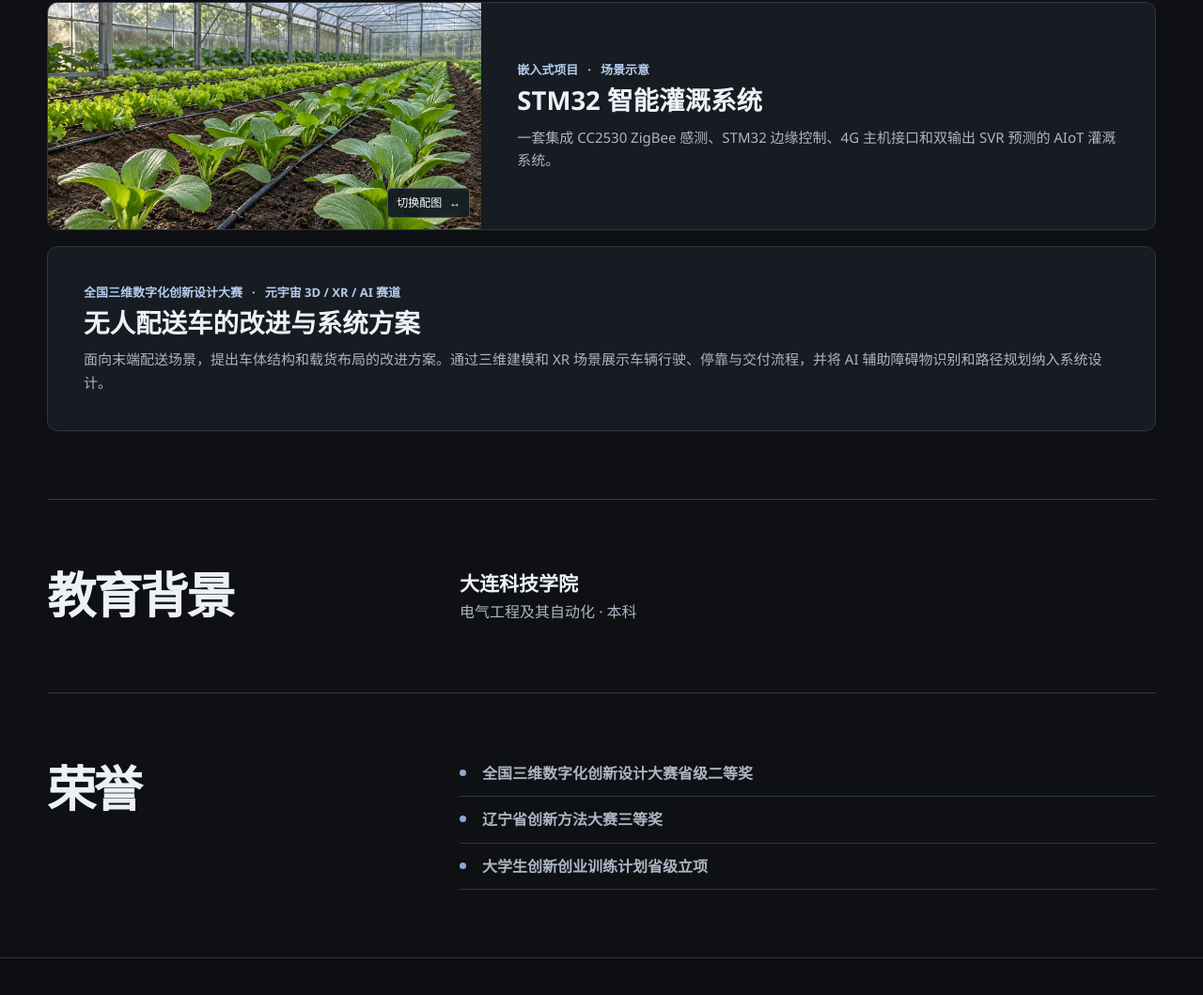
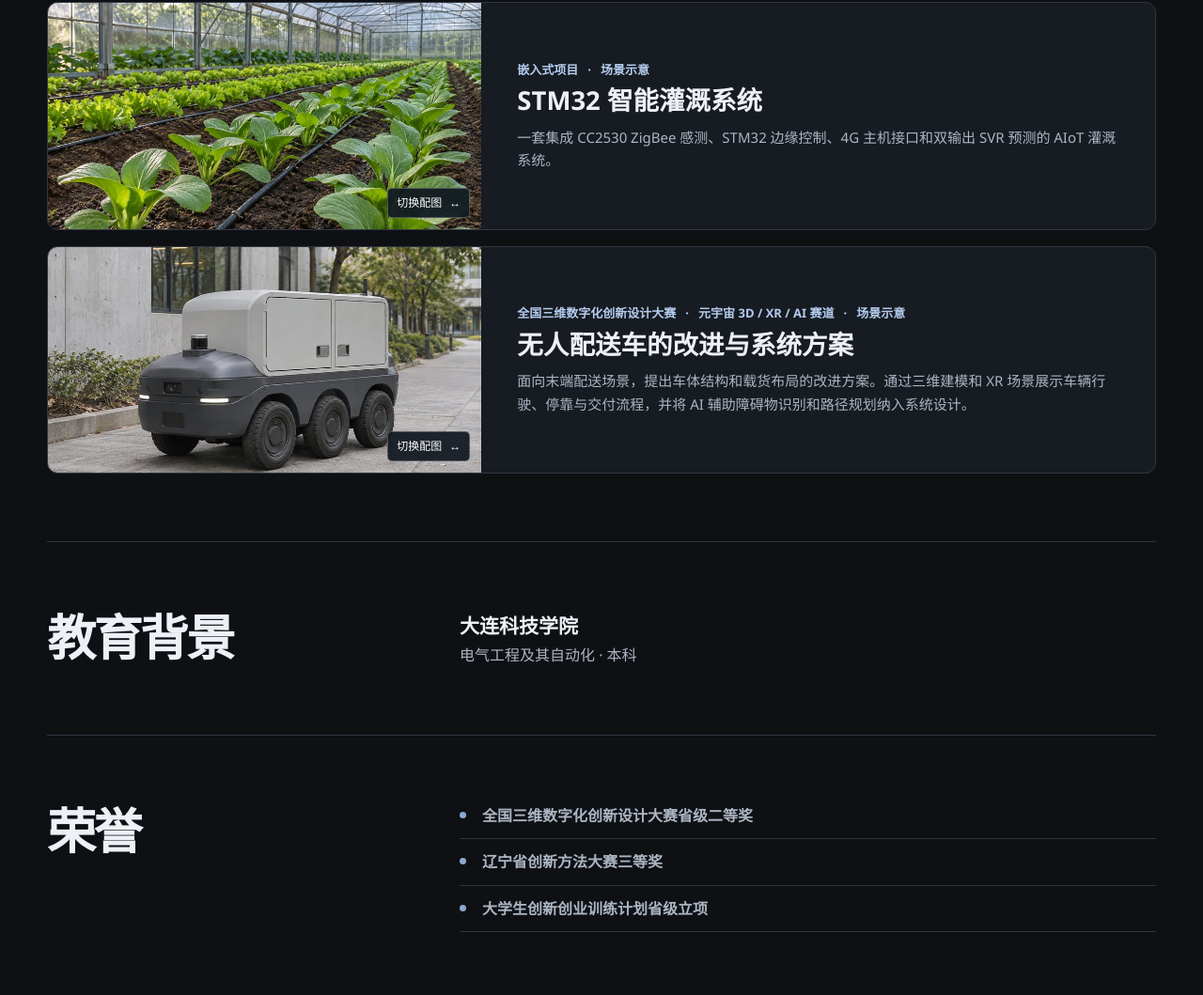
Before and after one commit to serendipity1026/serendipity1026, a plain HTML site: page index.html in a window 1280 px wide. Shown: the part 1564-2623 px from the top of the page at 94% size. Drawn offline with Linux system fonts and the light colour scheme.

Commit message:
Add delivery project photos and link the published homepage

```diff
--- a/index.html
+++ b/index.html
@@ -85,7 +85,6 @@
     @media (hover: hover) and (pointer: fine) { .photo-toggle:hover .alternate { opacity: 1; } }
     .photo-caption { position: absolute; inset: auto 12px 12px auto; display: inline-flex; align-items: center; gap: 8px; padding: 5px 9px; color: #fff; background: #101720eb; border: 1px solid #ffffff40; border-radius: 5px; font-size: 12px; }
     .project-copy { align-self: center; padding: clamp(18px, 3vw, 38px); }
-    .project-copy:only-child { grid-column: 1 / -1; }
     .project-meta { display: flex; flex-wrap: wrap; gap: 5px 10px; }
     .project-meta span + span::before { content: "·"; margin-right: 10px; }
     .project h3 { margin-top: 4px; font-size: clamp(19px, 2.15vw, 28px); line-height: 1.28; }
@@ -223,8 +222,13 @@
             </div>
           </article>
           <article class="project">
+            <button type="button" class="photo-toggle" aria-pressed="false" aria-label="切换无人配送车场景图" data-label-en="Switch autonomous delivery vehicle images">
+              <img src="assets/delivery-wide.jpg" alt="" width="900" height="600" loading="lazy">
+              <img class="alternate" src="assets/delivery-detail.jpg" alt="" width="900" height="474" loading="lazy">
+              <span class="photo-caption"><span data-en="Switch image">切换配图</span><span aria-hidden="true">↔</span></span>
+            </button>
             <div class="project-copy">
-              <p class="project-meta"><span data-en="National 3D Digital Innovation Design Competition">全国三维数字化创新设计大赛</span><span data-en="Metaverse · 3D / XR / AI">元宇宙 3D / XR / AI 赛道</span></p>
+              <p class="project-meta"><span data-en="National 3D Digital Innovation Design Competition">全国三维数字化创新设计大赛</span><span data-en="Metaverse · 3D / XR / AI">元宇宙 3D / XR / AI 赛道</span><span data-en="Illustrative images">场景示意</span></p>
               <h3 data-en="Autonomous Delivery Vehicle Redesign and System Concept">无人配送车的改进与系统方案</h3>
               <p data-en="A last-mile delivery concept that rethinks the vehicle body and cargo layout. The proposal uses 3D models and an XR scene to illustrate driving, stopping, and parcel handoff, and explores AI-assisted obstacle detection and route planning.">面向末端配送场景，提出车体结构和载货布局的改进方案。通过三维建模和 XR 场景展示车辆行驶、停靠与交付流程，并将 AI 辅助障碍物识别和路径规划纳入系统设计。</p>
             </div>
```
Also changed, not shown: assets/delivery-detail.jpg (added), assets/delivery-wide.jpg (added), 1 other file.
